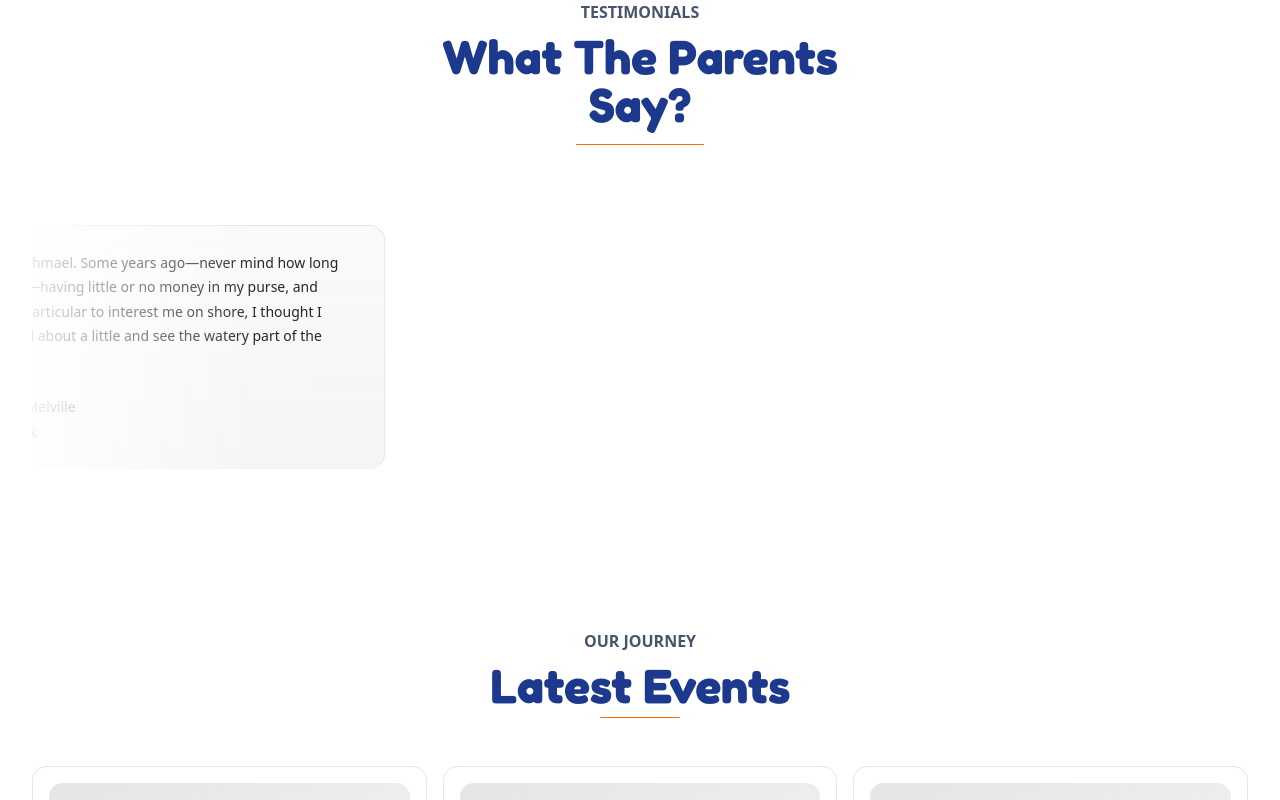
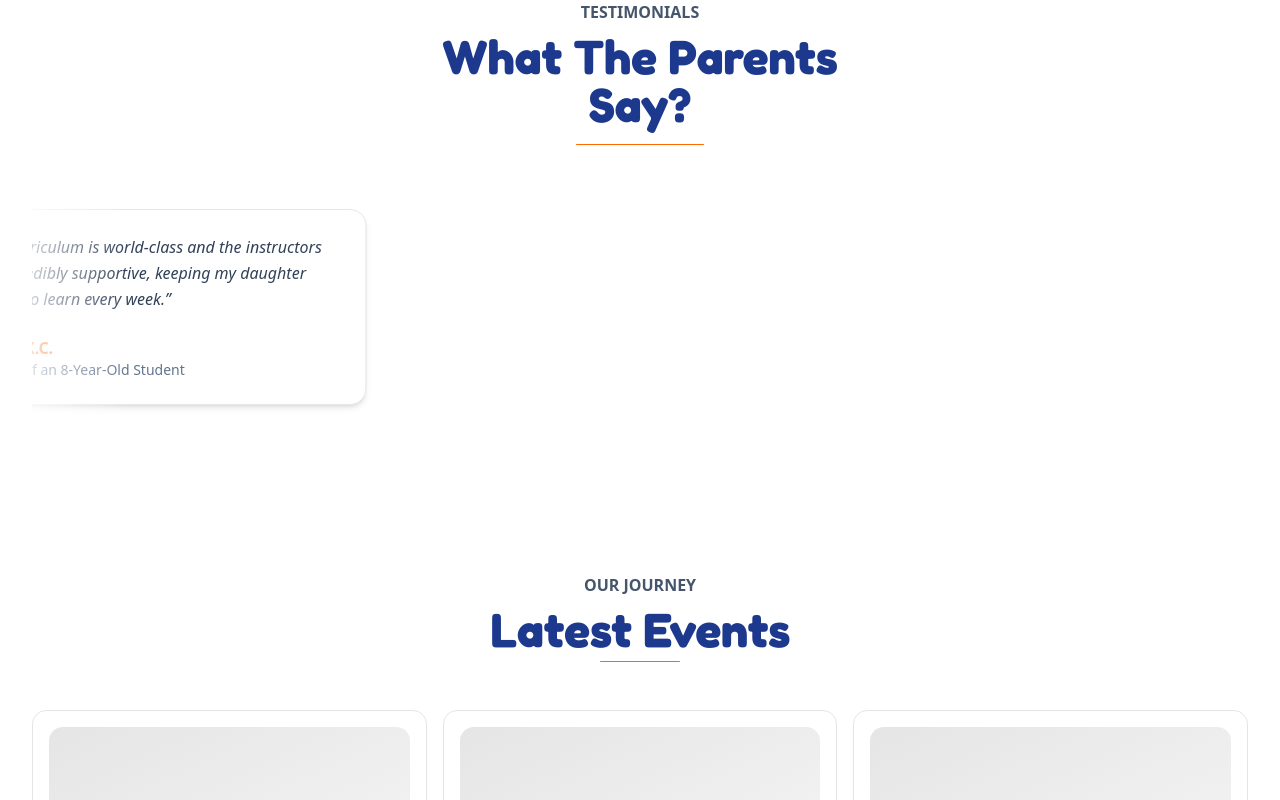
Before and after one commit to ThapaSurace/learn_webiste, a React (Vite) app: page / in a window 1280 px wide. Shown: the part 4724-5524 px from the top of the page. Built offline with nearby package versions, Linux system fonts and the light colour scheme; the HTML template or start-up script is replaced by a standard one; a web font is replaced by a local one.

Commit message:
change css

```diff
--- a/src/components/home/Testominal.tsx
+++ b/src/components/home/Testominal.tsx
@@ -3,7 +3,7 @@ import { InfiniteMovingCards } from "../ui/infinite-moving-cards";
 export function InfiniteMovingCardsDemo() {
   return (
     <div className="container py-10 md:py-12 lg:py-16">
-      <div className="flex justify-center mb-16">
+      <div className="flex justify-center mb-10">
         <div className="w-full xl:w-5/12 text-center">
           <p className="text-slate-600 font-semibold uppercase mb-2">
             Testimonials
@@ -28,31 +28,32 @@ export function InfiniteMovingCardsDemo() {
 const testimonials = [
   {
     quote:
-      "It was the best of times, it was the worst of times, it was the age of wisdom, it was the age of foolishness, it was the epoch of belief, it was the epoch of incredulity, it was the season of Light, it was the season of Darkness, it was the spring of hope, it was the winter of despair.",
-    name: "Charles Dickens",
-    title: "A Tale of Two Cities",
+      "My son has become far more confident and curious after joining the AI and robotics classes. His problem-solving skills have improved dramatically.",
+    name: "Sunita Shrestha",
+    title: "Mother of a 6th Grade Student",
   },
   {
     quote:
-      "To be, or not to be, that is the question: Whether 'tis nobler in the mind to suffer The slings and arrows of outrageous fortune, Or to take Arms against a Sea of troubles, And by opposing end them: to die, to sleep.",
-    name: "William Shakespeare",
-    title: "Hamlet",
-  },
-  {
-    quote: "All that we see or seem is but a dream within a dream.",
-    name: "Edgar Allan Poe",
-    title: "A Dream Within a Dream",
+      "The sessions are fun and hands-on, giving my daughter the inspiration to pursue a future in technology.",
+    name: "Binod Adhikari",
+    title: "Father of a Future Programmer",
   },
   {
     quote:
-      "It is a truth universally acknowledged, that a single man in possession of a good fortune, must be in want of a wife.",
-    name: "Jane Austen",
-    title: "Pride and Prejudice",
+      "Working on real projects has helped my children grow in both creativity and leadership.",
+    name: "Maya Gurung",
+    title: "Mother of Two Young Innovators",
   },
   {
     quote:
-      "Call me Ishmael. Some years ago—never mind how long precisely—having little or no money in my purse, and nothing particular to interest me on shore, I thought I would sail about a little and see the watery part of the world.",
-    name: "Herman Melville",
-    title: "Moby-Dick",
+      "Early education in AI and robotics is the best investment we’ve made for our son’s future.",
+    name: "Krishna Thapa",
+    title: "IT Professional & Proud Parent",
+  },
+  {
+    quote:
+      "The curriculum is world-class and the instructors are incredibly supportive, keeping my daughter excited to learn every week.",
+    name: "Laxmi K.C.",
+    title: "Mother of an 8-Year-Old Student",
   },
 ];
--- a/src/components/ui/infinite-moving-cards.tsx
+++ b/src/components/ui/infinite-moving-cards.tsx
@@ -21,10 +21,12 @@ export const InfiniteMovingCards = ({
   const containerRef = React.useRef<HTMLDivElement>(null);
   const scrollerRef = React.useRef<HTMLUListElement>(null);
 
+  const [start, setStart] = useState(false);
+
   useEffect(() => {
     addAnimation();
   }, []);
-  const [start, setStart] = useState(false);
+
   function addAnimation() {
     if (containerRef.current && scrollerRef.current) {
       const scrollerContent = Array.from(scrollerRef.current.children);
@@ -41,21 +43,16 @@ export const InfiniteMovingCards = ({
       setStart(true);
     }
   }
+
   const getDirection = () => {
     if (containerRef.current) {
-      if (direction === "left") {
-        containerRef.current.style.setProperty(
-          "--animation-direction",
-          "forwards",
-        );
-      } else {
-        containerRef.current.style.setProperty(
-          "--animation-direction",
-          "reverse",
-        );
-      }
+      containerRef.current.style.setProperty(
+        "--animation-direction",
+        direction === "left" ? "forwards" : "reverse"
+      );
     }
   };
+
   const getSpeed = () => {
     if (containerRef.current) {
       if (speed === "fast") {
@@ -67,44 +64,42 @@ export const InfiniteMovingCards = ({
       }
     }
   };
+
   return (
     <div
       ref={containerRef}
       className={cn(
-        "scroller relative z-20 max-w-7xl overflow-hidden [mask-image:linear-gradient(to_right,transparent,white_20%,white_80%,transparent)]",
-        className,
+        "scroller relative z-20 max-w-7xl overflow-hidden [mask-image:linear-gradient(to_right,transparent,white_10%,white_90%,transparent)]",
+        className
       )}
     >
       <ul
         ref={scrollerRef}
         className={cn(
-          "flex w-max min-w-full shrink-0 flex-nowrap gap-4 py-4",
+          "flex w-max min-w-full shrink-0 flex-nowrap gap-6 py-6",
           start && "animate-scroll",
-          pauseOnHover && "hover:[animation-play-state:paused]",
+          pauseOnHover && "hover:[animation-play-state:paused]"
         )}
       >
-        {items.map((item) => (
+        {items.map((item, idx) => (
           <li
-            className="relative w-[350px] max-w-full shrink-0 rounded-2xl border border-b-0 border-zinc-200 bg-[linear-gradient(180deg,#fafafa,#f5f5f5)] px-8 py-6 md:w-[450px] dark:border-zinc-700 dark:bg-[linear-gradient(180deg,#27272a,#18181b)]"
-            key={item.name}
+            key={idx}
+            className="relative w-[320px] sm:w-[380px] md:w-[420px] shrink-0
+            rounded-2xl border border-gray-200 bg-white shadow-md
+            px-6 py-6 transition-all duration-300 hover:shadow-lg hover:-translate-y-1"
           >
             <blockquote>
-              <div
-                aria-hidden="true"
-                className="user-select-none pointer-events-none absolute -top-0.5 -left-0.5 -z-1 h-[calc(100%_+_4px)] w-[calc(100%_+_4px)]"
-              ></div>
-              <span className="relative z-20 text-sm leading-[1.6] font-normal text-neutral-800 dark:text-gray-100">
-                {item.quote}
+              {/* Quote */}
+              <span className="block text-slate-700 text-sm sm:text-base leading-relaxed italic">
+                “{item.quote}”
               </span>
-              <div className="relative z-20 mt-6 flex flex-row items-center">
-                <span className="flex flex-col gap-1">
-                  <span className="text-sm leading-[1.6] font-normal text-neutral-500 dark:text-gray-400">
-                    {item.name}
-                  </span>
-                  <span className="text-sm leading-[1.6] font-normal text-neutral-500 dark:text-gray-400">
-                    {item.title}
-                  </span>
+
+              {/* Author */}
+              <div className="mt-6 flex flex-col">
+                <span className="text-base font-semibold text-primary">
+                  {item.name}
                 </span>
+                <span className="text-sm text-slate-500">{item.title}</span>
               </div>
             </blockquote>
           </li>
```
